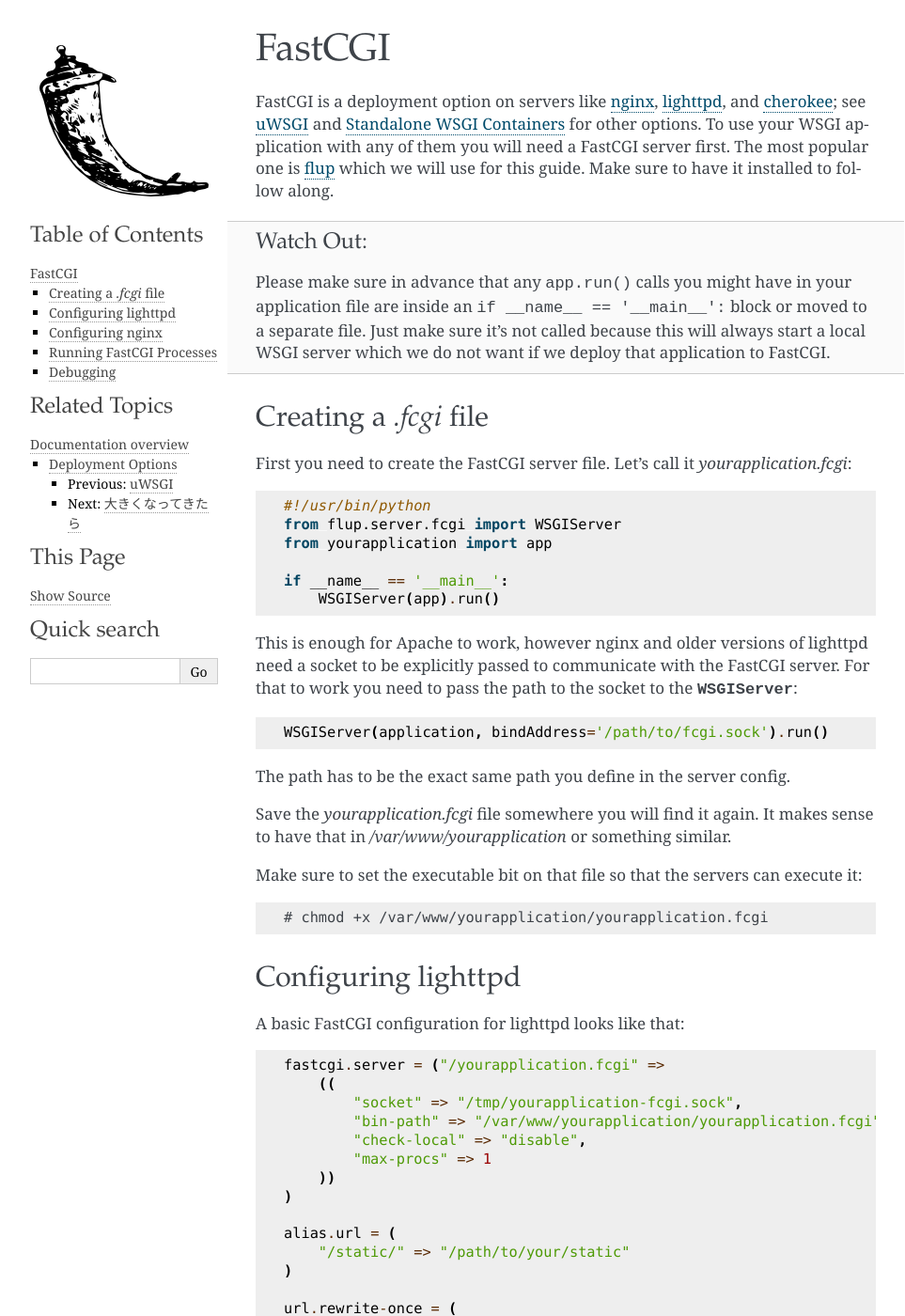
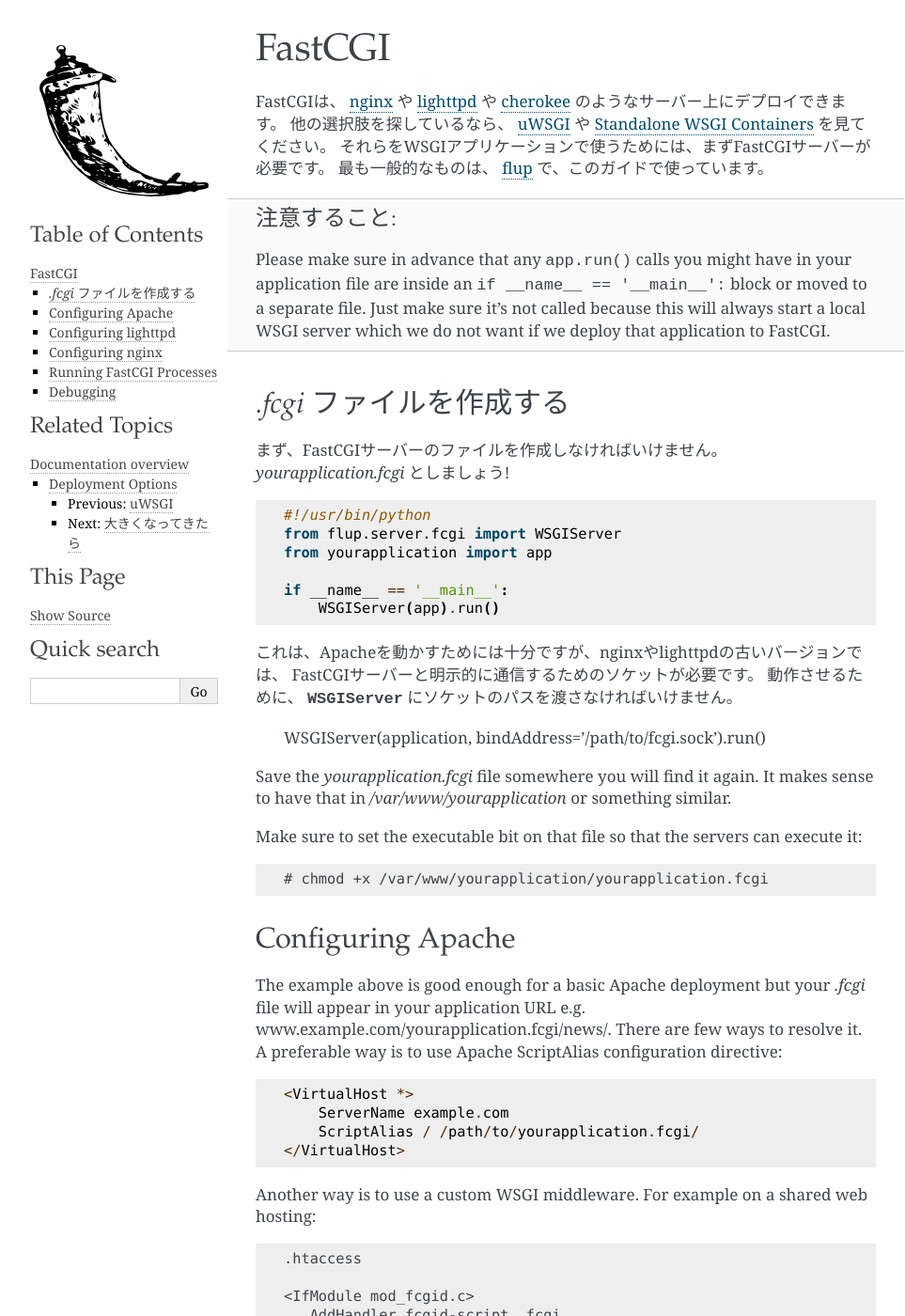
Before and after one commit to tokuda109/flask-docs-ja, a Sphinx documentation site: the page built from docs/deploying/fastcgi.rst, in a window 1280 px wide and 1400 px high. Shown: the whole window at 94% size, without its empty margins (148-1111 px from the left). Built offline with Sphinx 7.4.7, drawn with Linux system fonts in a browser that asks for light colours; pages that are not in the unit, such as notebooks, are missing from menus; some of the changed text lies outside the part shown.

Commit message:
Add detailed Apache httpd fastcgi configuration.

```diff
--- a/docs/deploying/fastcgi.rst
+++ b/docs/deploying/fastcgi.rst
@@ -3,13 +3,18 @@
 FastCGI
 =======
 
-FastCGI is a deployment option on servers like `nginx`_, `lighttpd`_, and
-`cherokee`_; see :ref:`deploying-uwsgi` and :ref:`deploying-wsgi-standalone`
-for other options.  To use your WSGI application with any of them you will need
-a FastCGI server first.  The most popular one is `flup`_ which we will use for
-this guide.  Make sure to have it installed to follow along.
+.. FastCGI is a deployment option on servers like `nginx`_, `lighttpd`_, and
+   `cherokee`_; see :ref:`deploying-uwsgi` and :ref:`deploying-wsgi-standalone`
+   for other options.  To use your WSGI application with any of them you will need
+   a FastCGI server first.  The most popular one is `flup`_ which we will use for
+   this guide.  Make sure to have it installed to follow along.
 
-.. admonition:: Watch Out
+FastCGIは、 `nginx`_ や `lighttpd`_ や `cherokee`_ のようなサーバー上にデプロイできます。
+他の選択肢を探しているなら、 :ref:`deploying-uwsgi` や :ref:`deploying-wsgi-standalone` を見てください。
+それらをWSGIアプリケーションで使うためには、まずFastCGIサーバーが必要です。
+最も一般的なものは、 `flup`_ で、このガイドで使っています。
+
+.. Watch Out
 
    Please make sure in advance that any ``app.run()`` calls you might
    have in your application file are inside an ``if __name__ ==
@@ -17,11 +22,25 @@
    not called because this will always start a local WSGI server which
    we do not want if we deploy that application to FastCGI.
 
-Creating a `.fcgi` file
------------------------
+.. admonition:: 注意すること
 
-First you need to create the FastCGI server file.  Let's call it
-`yourapplication.fcgi`::
+   Please make sure in advance that any ``app.run()`` calls you might
+   have in your application file are inside an ``if __name__ ==
+   '__main__':`` block or moved to a separate file.  Just make sure it's
+   not called because this will always start a local WSGI server which
+   we do not want if we deploy that application to FastCGI.
+
+.. Creating a `.fcgi` file
+   -----------------------
+
+`.fcgi` ファイルを作成する
+--------------------------------
+
+.. First you need to create the FastCGI server file.  Let's call it
+   `yourapplication.fcgi`::
+
+まず、FastCGIサーバーのファイルを作成しなければいけません。
+`yourapplication.fcgi` としましょう! ::
 
     #!/usr/bin/python
     from flup.server.fcgi import WSGIServer
@@ -30,15 +49,19 @@
     if __name__ == '__main__':
         WSGIServer(app).run()
 
-This is enough for Apache to work, however nginx and older versions of
-lighttpd need a socket to be explicitly passed to communicate with the
-FastCGI server.  For that to work you need to pass the path to the
-socket to the :class:`~flup.server.fcgi.WSGIServer`::
+.. This is enough for Apache to work, however nginx and older versions of
+   lighttpd need a socket to be explicitly passed to communicate with the
+   FastCGI server.  For that to work you need to pass the path to the
+   socket to the :class:`~flup.server.fcgi.WSGIServer`::
+
+これは、Apacheを動かすためには十分ですが、nginxやlighttpdの古いバージョンでは、
+FastCGIサーバーと明示的に通信するためのソケットが必要です。
+動作させるために、 :class:`~flup.server.fcgi.WSGIServer` にソケットのパスを渡さなければいけません。
 
     WSGIServer(application, bindAddress='/path/to/fcgi.sock').run()
 
-The path has to be the exact same path you define in the server
-config.
+.. The path has to be the exact same path you define in the server
+   config.
 
 Save the `yourapplication.fcgi` file somewhere you will find it again.
 It makes sense to have that in `/var/www/yourapplication` or something
@@ -50,6 +73,61 @@
 .. sourcecode:: text
 
     # chmod +x /var/www/yourapplication/yourapplication.fcgi
+
+Configuring Apache
+------------------
+
+The example above is good enough for a basic Apache deployment but your `.fcgi` file will appear in your application URL e.g. www.example.com/yourapplication.fcgi/news/. There are few ways to resolve it. A preferable way is to use Apache ScriptAlias configuration directive::
+
+    <VirtualHost *>
+        ServerName example.com
+        ScriptAlias / /path/to/yourapplication.fcgi/
+    </VirtualHost>
+
+Another way is to use a custom WSGI middleware. For example on a shared web hosting::
+
+    .htaccess
+
+    <IfModule mod_fcgid.c>
+       AddHandler fcgid-script .fcgi
+       <Files ~ (\.fcgi)>
+           SetHandler fcgid-script
+           Options +FollowSymLinks +ExecCGI
+       </Files>
+    </IfModule>
+
+    <IfModule mod_rewrite.c>
+       Options +FollowSymlinks
+       RewriteEngine On
+       RewriteBase /
+       RewriteCond %{REQUEST_FILENAME} !-f
+       RewriteRule ^(.*)$ yourapplication.fcgi/$1 [QSA,L]
+    </IfModule>
+
+    yourapplication.fcgi
+
+    #!/usr/bin/python
+    #: optional path to your local python site-packages folder
+    import sys
+    sys.path.insert(0, '<your_local_path>/lib/python2.6/site-packages')
+
+    from flup.server.fcgi import WSGIServer
+    from yourapplication import app
+
+    class ScriptNameStripper(object):
+       to_strip = '/yourapplication.fcgi'
+
+       def __init__(self, app):
+           self.app = app
+
+       def __call__(self, environ, start_response):
+           environ['SCRIPT_NAME'] = ''
+       return self.app(environ, start_response)
+
+    app = ScriptNameStripper(app)
+
+    if __name__ == '__main__':
+        WSGIServer(app).run()
 
 Configuring lighttpd
 --------------------
@@ -84,7 +162,6 @@
 Python <http://redmine.lighttpd.net/wiki/lighttpd/Docs:ModFastCGI>`_
 (note that explicitly passing a socket to run() is no longer necessary).
 
-
 Configuring nginx
 -----------------
 
@@ -97,7 +174,7 @@
     location /yourapplication { try_files $uri @yourapplication; }
     location @yourapplication {
         include fastcgi_params;
-	fastcgi_split_path_info ^(/yourapplication)(.*)$;
+    fastcgi_split_path_info ^(/yourapplication)(.*)$;
         fastcgi_param PATH_INFO $fastcgi_path_info;
         fastcgi_param SCRIPT_NAME $fastcgi_script_name;
         fastcgi_pass unix:/tmp/yourapplication-fcgi.sock;
```
